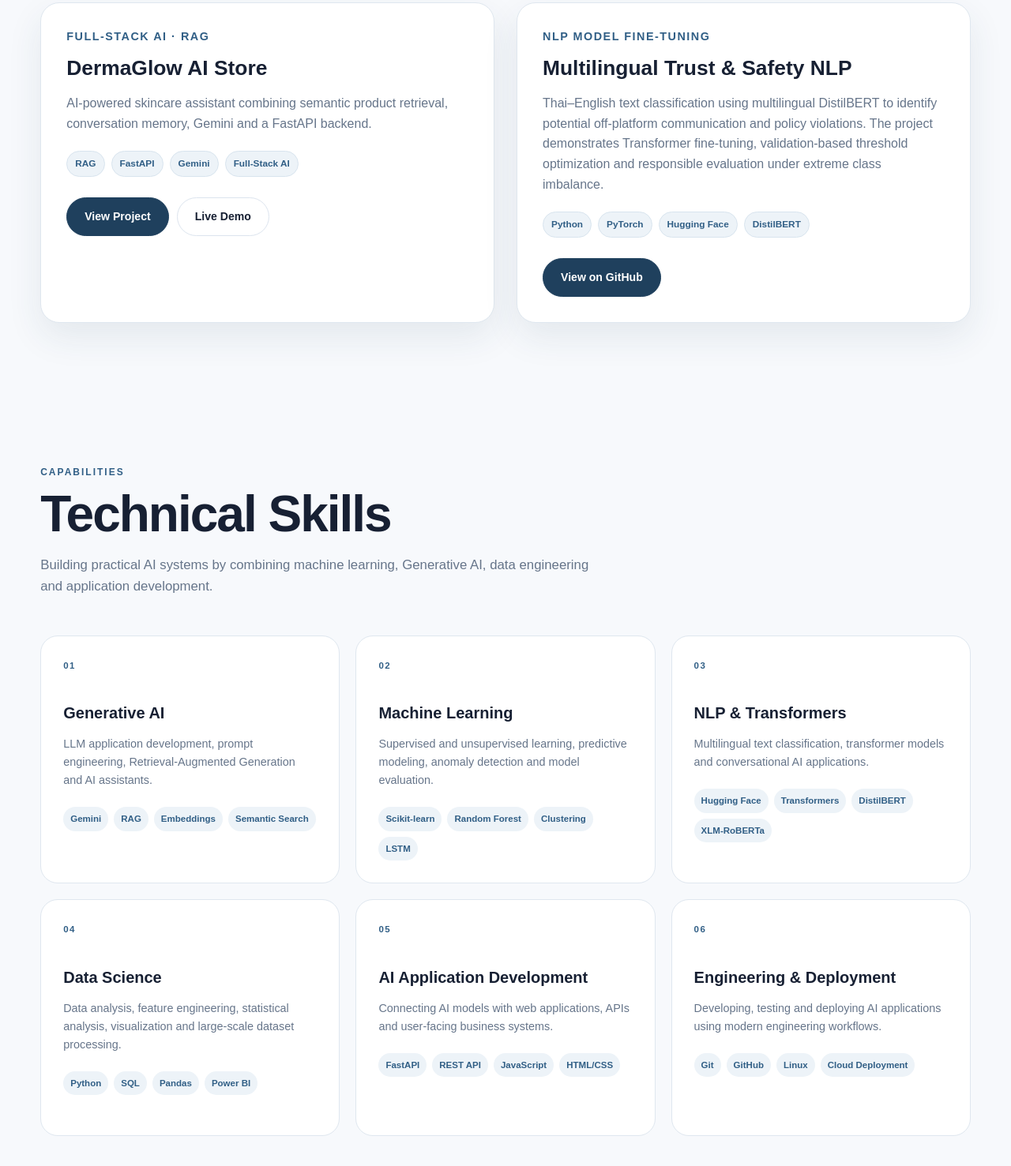
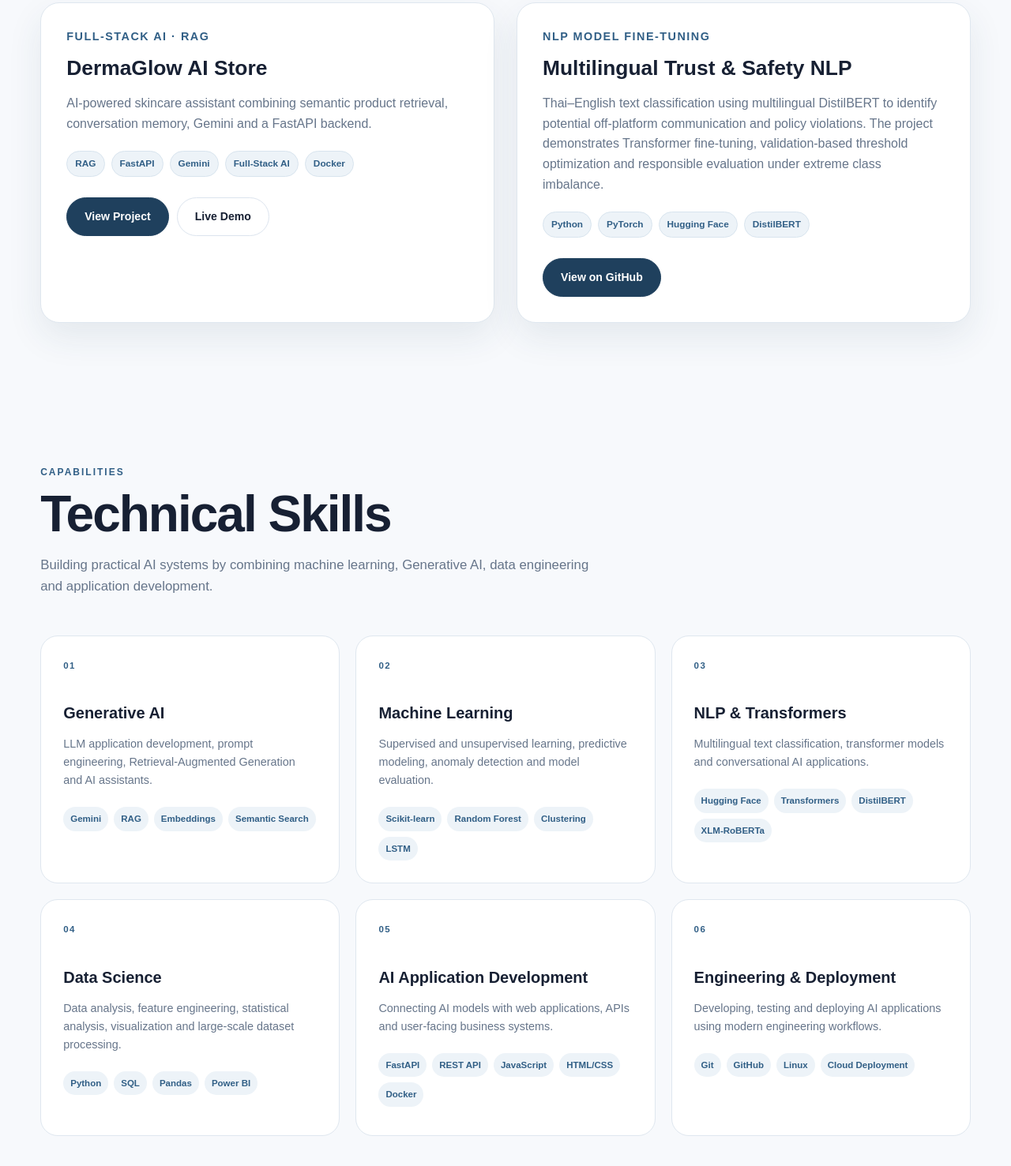
Before and after one commit to araya-chaowalit/araya-ai-portfolio, a plain HTML site: page index.html in a window 1280 px wide. Shown: the part 1574-3051 px from the top of the page at 79% size. Drawn offline with Linux system fonts and the light colour scheme.

Commit message:
frontend

```diff
--- a/index.html
+++ b/index.html
@@ -265,6 +265,7 @@
                         <span>FastAPI</span>
                         <span>Gemini</span>
                         <span>Full-Stack AI</span>
+                        <span>Docker</span>
                     </div>
 
                     <div class="project-buttons">
@@ -511,6 +512,7 @@
                 <span>REST API</span>
                 <span>JavaScript</span>
                 <span>HTML/CSS</span>
+                <span>Docker</span>
 
             </div>
 
```
Also changed, not shown: projects.html (+1 -1 lines).
